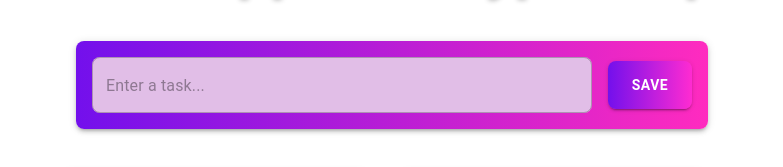
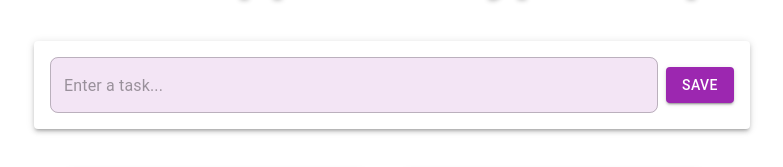
Before and after one commit to recep-demir/todo-app-ts, a React (Vite) app: page / in a window 1280 px wide. Shown: the part 176-343 px from the top of the page, without its empty margins (248-1031 px from the left). Built offline with nearby package versions, Linux system fonts and the light colour scheme; no server answers.

Commit message:
refactor: simplify AddTodo component structure and improve code readability

```diff
--- a/src/components/AddTodo.tsx
+++ b/src/components/AddTodo.tsx
@@ -1,51 +1,39 @@
 import { Box, Button, Paper, TextField } from "@mui/material";
 import { useState } from "react";
 
-interface IAddTodo{
-    addTodo:AddFn
+interface IAddTodo {
+  addTodo: AddFn;
 }
 
-const AddTodo:React.FC<IAddTodo> = ({addTodo}) => {
+const AddTodo: React.FC<IAddTodo> = ({ addTodo }) => {
   const [task, setTask] = useState("");
 
-  const handleChange = (
-    e: React.ChangeEvent<HTMLInputElement | HTMLTextAreaElement>
-  ) => {
+  const handleChange = (e: React.ChangeEvent<HTMLInputElement>) => {
     setTask(e.target.value);
   };
 
   const handleSubmit = (e: React.FormEvent<HTMLFormElement>) => {
     e.preventDefault();
-    addTodo(task)
-    setTask("")
+    if (!task.trim()) return;
+    addTodo(task.trim());
+    setTask("");
   };
 
   return (
     <Paper
+      component="form"
+      onSubmit={handleSubmit}
       elevation={3}
       sx={{
         p: 2,
-        borderRadius: 2,
-        maxWidth: 600,
-        mx: "auto",
-        mt: 3,
-        background: "linear-gradient(90deg, #7310ec, #ff2bbf)",
-      }}
-    >
-      <Box
-        component="form"
-        onSubmit={handleSubmit}
-        sx={{
         display: "flex",
-          flexDirection: { xs: "column", sm: "row" },
+        gap: 1,
         alignItems: "center",
-          gap: 2,
-
+        mb: 2,
       }}
     >
       <TextField
         value={task}
-      //   onChange={(e)=>setTask(e.target.value)}
         onChange={handleChange}
         placeholder="Enter a task..."
         variant="outlined"
@@ -54,21 +42,14 @@ const AddTodo:React.FC<IAddTodo> = ({addTodo}) => {
           flex: 1,
           "& .MuiOutlinedInput-root": {
             borderRadius: 2,
-          backgroundColor: "#e1bee7",
+            backgroundColor: "#f3e5f5",
           },
         }}
       />
-    <Button  type="submit"
-      variant="contained"
-
-      sx={{
-        px: 3,
-        py: 1.5,
-        borderRadius: 2,
-        fontWeight: "bold",
-        textTransform: "none",
-        background: "linear-gradient(90deg, #7310ec, #ff2bd1)"
-      }}>SAVE</Button>
+      <Box>
+        <Button type="submit" variant="contained" color="secondary">
+          SAVE
+        </Button>
       </Box>
     </Paper>
   );
```
Lines whose indentation alone changed are shown as unchanged.
